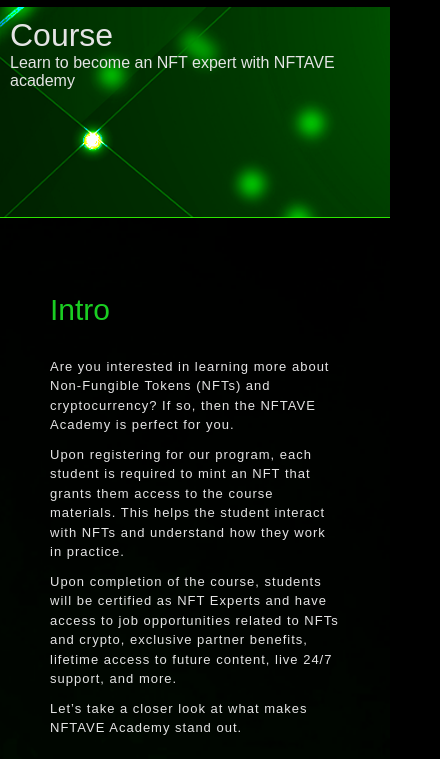
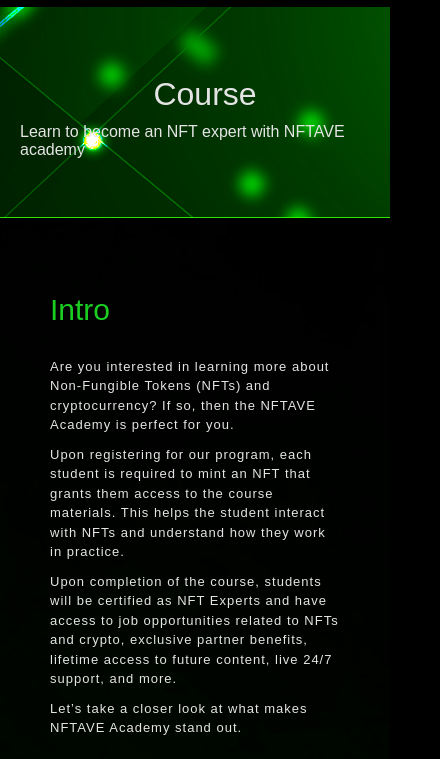
Before and after one commit to tobassum786/kwork-projects, a plain HTML site: page project 2/guchi project/index.html in a window 390 px wide. Shown: the part 54-813 px from the top of the page, 440 px wide, since content can reach past the window. Drawn offline with nearby package versions, Linux system fonts and the light colour scheme.

Commit message:
project ok resposive final

```diff
--- a/project 2/guchi project/styles.css
+++ b/project 2/guchi project/styles.css
@@ -720,13 +720,11 @@ footer {
         justify-content: center;
         align-items: center;
         flex-direction: column;
-        flex: 1;
     }
 
 
     .intro .intro-container {
         width: 100%;
-        flex: 0;
     }
 
     .intro-main-container .stdio-container {
@@ -765,7 +763,6 @@ footer {
 
     .nftv-join-acadmey .nftive-main-container .nftive-container {
         width: 80%;
-        display: none;
     }
 }
 
@@ -780,15 +777,6 @@ footer {
         padding: 100px 50px;
     }
 
-    .banner {
-        display: flex;
-        justify-content: center;
-        align-items: center;
-        text-align: left;
-        height: 25vh;
-        width: 100%;
-        padding: 10px;
-    }
 
     #menu {
         width: 100%;
@@ -810,9 +798,12 @@ footer {
         padding: 10px;
     }
 
+    .benefits-content-faq {
+        padding: 10px;
+    }
+
     .nftv-join-acadmey .nftive-main-container .nftive-container {
         width: 80%;
-        display: none;
     }
 
 }
@@ -828,22 +819,14 @@ footer {
     }
 
     .banner {
-        display: block;
         text-align: left;
         height: 25vh;
         width: 100%;
-        padding: 10px;
     }
 
     #menu {
         width: 100%;
         left: -414px;
-    }
-
-    .banner p,
-    .banner .banner-heading {
-        padding: 0;
-        margin: 0;
     }
 
     .banner .banner-heading {
@@ -923,9 +906,12 @@ footer {
         width: 100%;
     }
 
-    .nftv-join-acadmey.nftive-main-container .nftive-container {
-        width: 80%;
-        display: none;
+    .nftv-join-acadmey .nftive-main-container .nftive-container {
+        width: 100%;
+    }
+
+    .nftive-main-container .nftive-container .heading h1 {
+        font-size: 32px;
     }
 
     footer {
```
